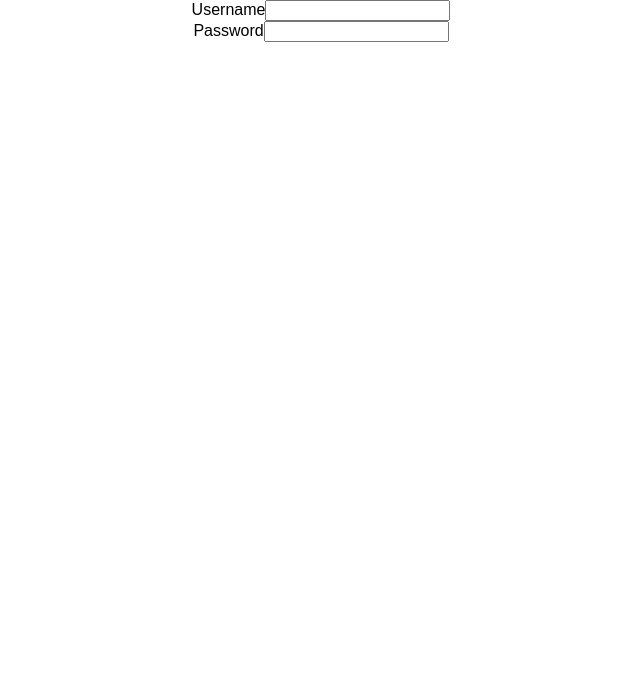
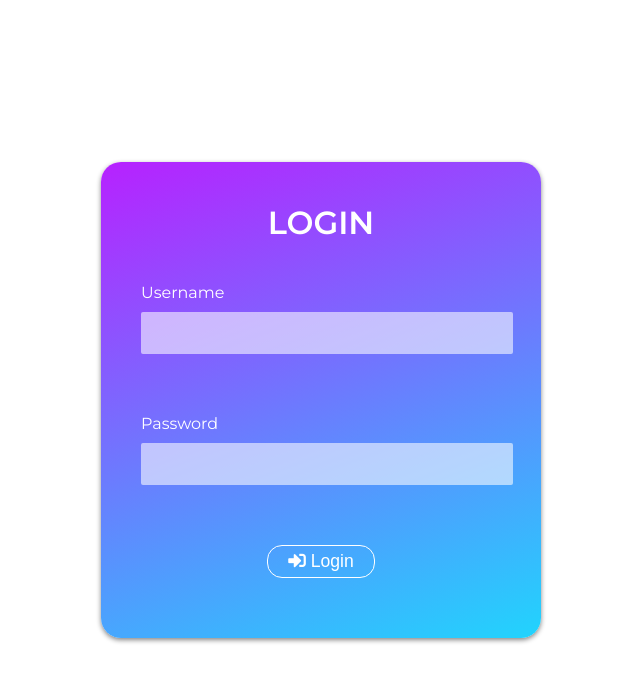
Before and after one commit to sARfY7/Hospital-Management-System, a React app: page / in a window 1280 px wide. Shown: the top 682 px of the page, without its empty margins (319-959 px from the left). Built offline with nearby package versions, Linux system fonts and the light colour scheme.

Commit message:
Login Component Styled

```diff
--- a/public/index.html
+++ b/public/index.html
@@ -1,5 +1,6 @@
 <!DOCTYPE html>
 <html lang="en">
+
 <head>
   <meta charset="utf-8">
   <meta name="viewport" content="width=device-width, initial-scale=1, shrink-to-fit=no">
@@ -19,8 +20,12 @@
       work correctly both with client-side routing and a non-root public URL.
       Learn how to configure a non-root public URL by running `npm run build`.
     -->
+  <link href="https://fonts.googleapis.com/css?family=Montserrat:400,500,600" rel="stylesheet">
+  <link rel="stylesheet" href="https://use.fontawesome.com/releases/v5.3.1/css/all.css" integrity="sha384-mzrmE5qonljUremFsqc01SB46JvROS7bZs3IO2EmfFsd15uHvIt+Y8vEf7N7fWAU"
+    crossorigin="anonymous">
   <title>React App</title>
 </head>
+
 <body>
   <noscript>
     You need to enable JavaScript to run this app.
@@ -37,4 +42,5 @@
       To create a production bundle, use `npm run build` or `yarn build`.
     -->
 </body>
+
 </html>
--- a/src/components/Login/Login.css
+++ b/src/components/Login/Login.css
@@ -0,0 +1,57 @@
+.Login {
+  color: #fff;
+  width: 400px;
+  padding: 20px;
+  box-shadow: 0 2px 5px rgb(133, 133, 133);
+  background-color: transparent;
+  /* background-image: linear-gradient(to top, #c471f5 0%, #fa71cd 100%); */
+  /* background-image: linear-gradient(to top, #ff0844 0%, #ffb199 100%); */
+  background-image: linear-gradient(160deg, #b721ff 0%, #21d4fd 100%);
+  border: none;
+  border-radius: 20px;
+}
+
+.Login .FormElement {
+  background-color: transparent;
+  padding: 20px;
+  margin-bottom: 20px;
+}
+
+.FormElement label {
+  text-align: left;
+  display: block;
+  margin-bottom: 10px;
+}
+
+.FormElement input {
+  font-size: 1.1em;
+  color: #000;
+  padding-left: 10px;
+  width: 100%;
+  height: 40px;
+  background-color: rgba(255, 255, 255, 0.575);
+  /* background-color: #f1f3f4; */
+  border: none;
+  border-radius: 2px;
+}
+
+.FormElement button {
+  color: #fff;
+  font-size: 1.1em;
+  padding: 5px 20px;
+  background-color: transparent;
+  border: 1px solid #fff;
+  border-radius: 15px;
+  transition: 0.5s;
+}
+
+.FormElement button:hover {
+  transition: 0.5s;
+  color: #000;
+  border: 1px solid #000;
+  cursor: pointer;
+}
+
+.FormElement button i {
+  margin-right: 5px;
+}
--- a/src/components/Login/Login.js
+++ b/src/components/Login/Login.js
@@ -1,16 +1,24 @@
 import React, { Component } from "react";
+import classes from "./Login.css";
 
 class Login extends Component {
   render() {
     return (
-      <div>
-        <div>
+      <div className={classes.Login}>
+        <h1>LOGIN</h1>
+        <div className={classes.FormElement}>
           <label htmlFor="">Username</label>
           <input type="text" />
         </div>
-        <div>
+        <div className={classes.FormElement}>
           <label htmlFor="">Password</label>
           <input type="password" />
+        </div>
+        <div className={classes.FormElement}>
+          <button>
+            <i className="fas fa-sign-in-alt" />
+            Login
+          </button>
         </div>
       </div>
     );
--- a/src/containers/App.css
+++ b/src/containers/App.css
@@ -1,3 +1,8 @@
 .App {
   text-align: center;
+  display: grid;
+  width: 100vw;
+  height: 100vh;
+  align-items: center;
+  justify-items: center;
 }
--- a/src/index.css
+++ b/src/index.css
@@ -1,5 +1,5 @@
 body {
   margin: 0;
   padding: 0;
-  font-family: sans-serif;
+  font-family: "Montserrat", sans-serif;
 }
```
Lines whose indentation alone changed are shown as unchanged.
